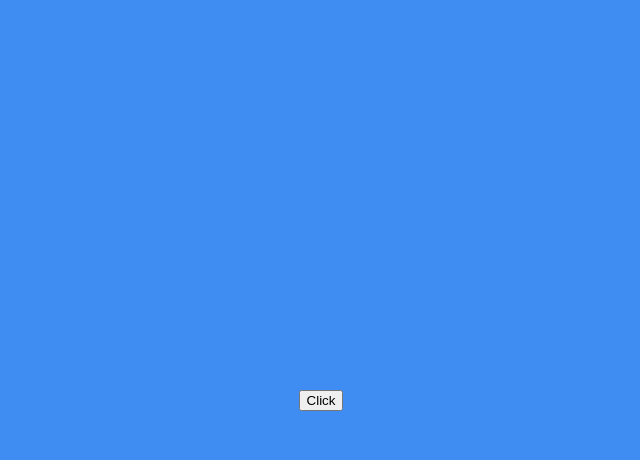
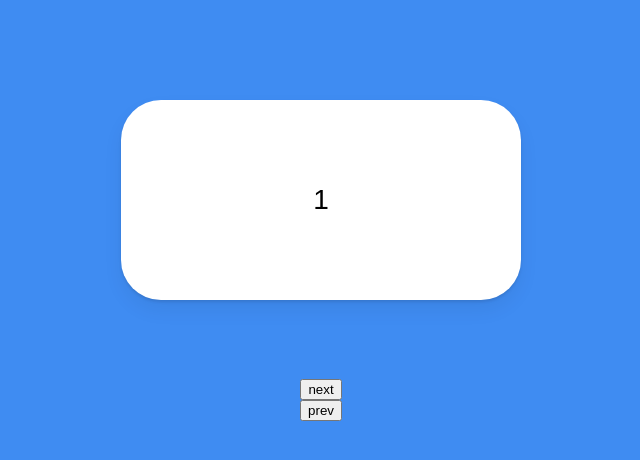
Before and after one commit to RspSang/animations-react, a React (Create React App) app: page / in a window 1280 px wide. Shown: the top 460 px of the page, without its empty margins (319-959 px from the left). Built offline with nearby package versions, Linux system fonts and the light colour scheme.

Commit message:
Make slider with Animation Presence

```diff
--- a/src/App.tsx
+++ b/src/App.tsx
@@ -8,6 +8,7 @@
   display: flex;
   justify-content: center;
   align-items: center;
+  flex-direction: column;
 `;
 
 const Box = styled(motion.div)`
@@ -17,42 +18,53 @@
   border-radius: 40px;
   position: absolute;
   top: 100px;
+  display: flex;
+  justify-content: center;
+  align-items: center;
+  font-size: 28px;
   box-shadow: 0 2px 3px rgba(0, 0, 0, 0.1), 0 10px 20px rgba(0, 0, 0, 0.06);
 `;
 
-const boxVariants = {
-  initial: {
+const box = {
+  invisible: {
+    x: 500,
     opacity: 0,
     scale: 0,
   },
   visible: {
+    x: 0,
     opacity: 1,
     scale: 1,
-    rotateZ: 360,
+    transition: {
+      duration: 1,
+    },
   },
-  leaving: {
-    opacity: 0,
-    scale: 0,
-    y: 50,
-  },
+  exit: { x: -500, opacity: 0, scale: 0, transition: { duration: 1 } },
 };
 
 function App() {
-  const [showing, setShowing] = useState(false);
-  const toggleShowing = () => setShowing((prev) => !prev);
+  const [visible, setVisible] = useState(1);
+  const nextPlease = () => setVisible((prev) => (prev === 10 ? 10 : prev + 1));
+  const prevPlease = () => setVisible((prev) => (prev === 1 ? 1 : prev - 1));
   return (
     <Wrapper>
-      <button onClick={toggleShowing}>Click</button>
       <AnimatePresence>
-        {showing ? (
-          <Box
-            variants={boxVariants}
-            initial="initial"
-            animate="visible"
-            exit="leaving"
-          />
-        ) : null}
+        {[1, 2, 3, 4, 5, 6, 7, 8, 9, 10].map((i) =>
+          i === visible ? (
+            <Box
+              variants={box}
+              initial="invisible"
+              animate="visible"
+              exit="exit"
+              key={i}
+            >
+              {i}
+            </Box>
+          ) : null
+        )}
       </AnimatePresence>
+      <button onClick={nextPlease}>next</button>
+      <button onClick={prevPlease}>prev</button>
     </Wrapper>
   );
 }
```
